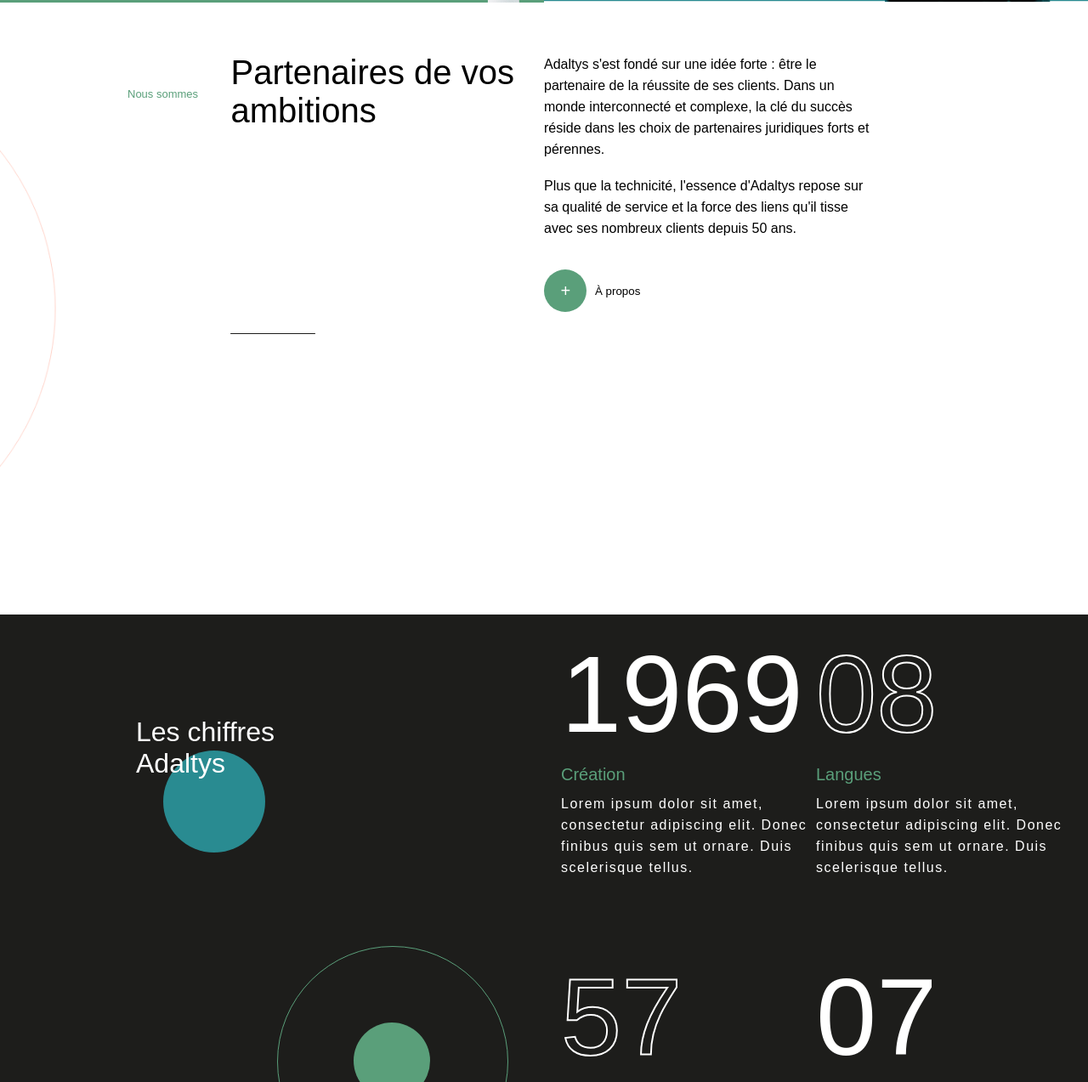
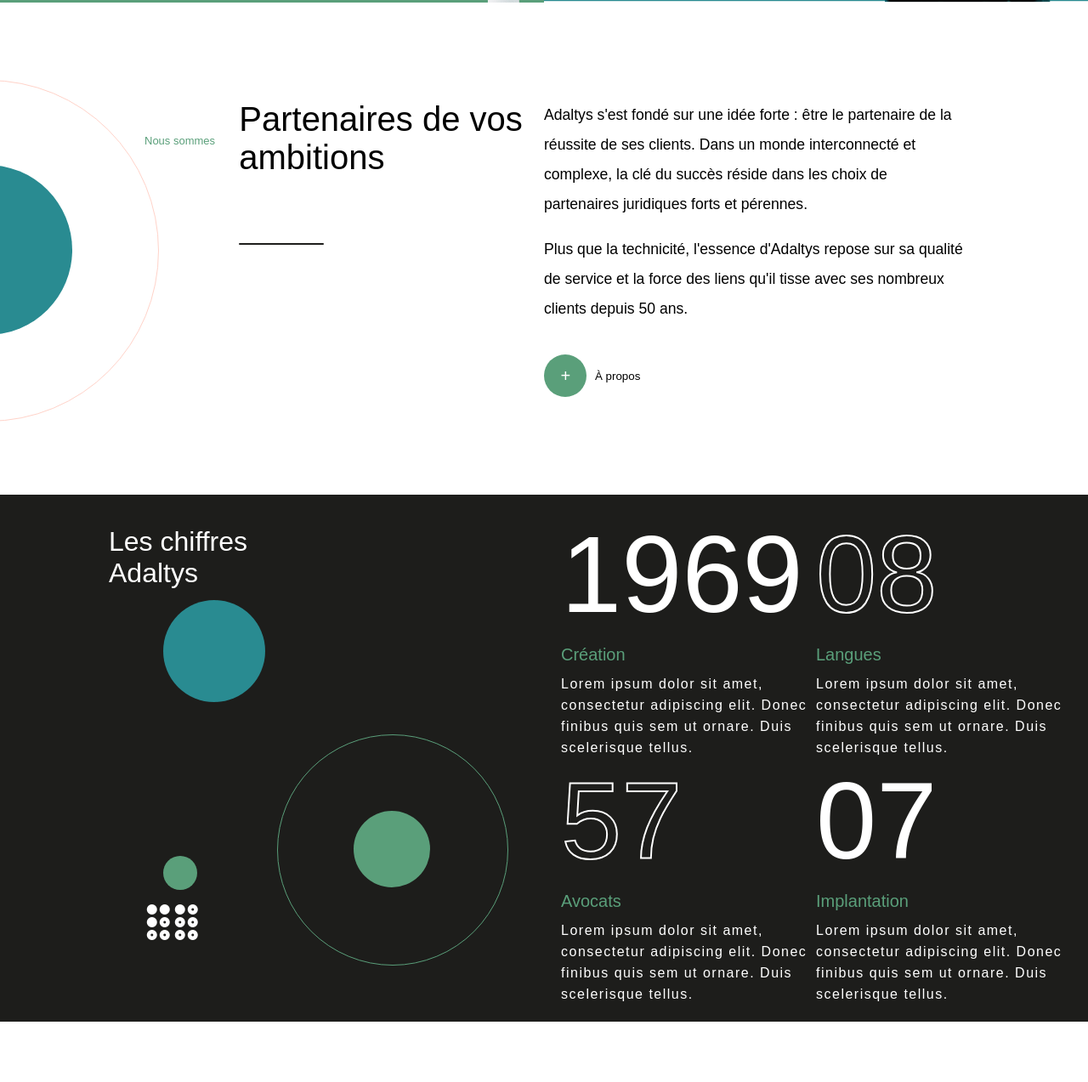
Before and after one commit to jawad-ch/adaltyTest, a plain HTML site: page index.html in a window 1280 px wide. Shown: the part 719-1992 px from the top of the page at 85% size. Drawn offline with Linux system fonts and the light colour scheme.

Commit message:
responsive

```diff
--- a/css/style.css
+++ b/css/style.css
@@ -262,9 +262,10 @@
 .hero-left-right {
   margin-top: 60px;
   display: flex;
-  /* flex-direction: column; */
+  /* flex-direction: row; */
   justify-content: center;
 }
+
 .hero-left,
 .hero-right {
   display: flex;
@@ -275,6 +276,7 @@
   height: 350px;
   color: white;
 }
+
 .hero-left p,
 .hero-right p {
   font-weight: 700;
@@ -329,32 +331,38 @@
 
 .partners {
   display: flex;
-  height: 90vh;
-  background-image: url(../img/partners.png);
-  background-repeat: no-repeat;
+  height: 100%;
   position: relative;
-  background-position: center center;
-  background-size: cover;
-  padding-top: 60px;
+  padding: 115px 0;
 }
 
-.partners .partners-ambitions .we {
-  font-size: small;
-  width: 50%;
-  color: var(--green-color);
-  padding-left: 150px;
-  padding-top: 40px;
+.partners .circle {
+  top: 33%;
+  left: -115px;
+  border-radius: 50%;
+  z-index: -1;
+  position: absolute;
+  width: 200px;
+  height: 200px;
+  background-color: var(--blue-color);
+}
+
+.partners .circle::after {
+  content: "";
+  top: -50%;
+  left: -50%;
+  border-radius: 50%;
+  width: 400px;
+  height: 400px;
+  position: absolute;
+  border: 1.5px solid var(--pink-color);
 }
 
 .partners .partners-ambitions {
   width: 50%;
   display: flex;
 }
-.partners .partners-ambitions .ambitions {
-  font-size: 40px;
-  position: relative;
-  display: flex;
-}
+
 .partners .partners-ambitions .ambitions:after {
   content: "";
   position: absolute;
@@ -373,6 +381,7 @@
 .partners .partners-desc p {
   line-height: 25px;
   font-size: 1rem;
+  font-weight: 500;
   width: 60%;
 }
 
@@ -401,7 +410,7 @@
 .numbers {
   width: 100%;
   /* padding: 100px 0; */
-  height: 100vh;
+  height: 100%;
   display: flex;
   background-color: var(--black-color);
 }
@@ -949,38 +958,179 @@
 
 /* Extra small devices (phones, 600px and down) */
 @media only screen and (max-width: 600px) {
+  /* header */
+
   header .top-header ul,
   header .bottom-header ul {
     display: none;
   }
-  .hero .quot {
-    flex-direction: column;
-    align-items: center;
-    width: 98%;
+
+  /* main */
+
+  main {
+    margin-top: 40px;
   }
 
+  /* hero */
+
   .hero .quot p {
-    width: 90%;
+    width: 100%;
+    font-size: 1.9rem;
+  }
+
+  .hero .quot {
+    padding: 0 5%;
+    display: flex;
+    justify-content: flex-end;
+    flex-direction: column;
   }
 
   .hero .quot::after {
     display: none;
   }
+
+  .hero-left-right {
+    flex-direction: column;
+  }
+
+  .hero-left,
+  .hero-right {
+    padding: 50px 40px 50px 50px;
+  }
+
+  .hero-left,
+  .hero-right,
+  .hero-left p,
+  .hero-right p {
+    width: 100%;
+    /* height: 350px; */
+  }
+
+  /* partners */
+
+  .partners {
+    padding: 115px 20px;
+  }
+  .partners .partners-ambitions {
+    margin-bottom: 10px;
+  }
+
+  .partners .partners-ambitions .we {
+    font-size: x-large;
+    color: var(--green-color);
+    padding: 0;
+    margin-bottom: 10px;
+  }
+
+  .partners .partners-ambitions .ambitions {
+    font-size: 30px;
+  }
+  .partners .partners-ambitions .ambitions::after {
+    display: none;
+  }
+
+  .partners,
+  .partners .partners-ambitions {
+    flex-direction: column;
+  }
+
+  .partners .partners-ambitions,
+  .partners .partners-desc {
+    width: 100%;
+  }
+
+  .partners .partners-desc p {
+    width: 100%;
+    font-size: 1.2rem;
+    line-height: 35px;
+  }
+  /* numbers */
+  .numbers .numbers-left {
+    display: none;
+  }
+
+  .numbers .numbers-details {
+    width: 100%;
+  }
+
+  .numbers .numbers-details .box {
+    width: 100%;
+    height: unset;
+    padding: 0 100px;
+  }
 }
 
 /* Small devices (portrait tablets and large phones, 600px and up) */
 @media only screen and (min-width: 600px) {
+  /* header */
   header .top-header ul,
   header .bottom-header ul {
     display: none;
   }
-  .hero .quot {
-    flex-direction: column;
-    align-items: center;
+  /* hero */
+  .hero .quot p {
+    width: 70%;
+    font-size: 1.9rem;
   }
 
   .hero .quot::after {
     display: none;
+  }
+
+  .hero-left-right {
+    flex-direction: column;
+  }
+  .hero-left,
+  .hero-right {
+    width: 100%;
+    height: 350px;
+  }
+
+  /* partners */
+
+  .partners {
+    padding: 115px 100px;
+  }
+  .partners .partners-ambitions {
+    margin-bottom: 10px;
+  }
+
+  .partners .partners-ambitions .we {
+    font-size: x-large;
+    color: var(--green-color);
+    padding: 0;
+    margin-bottom: 10px;
+  }
+
+  .partners .partners-ambitions .ambitions {
+    font-size: 30px;
+  }
+  .partners .partners-ambitions .ambitions::after {
+    display: none;
+  }
+
+  .partners,
+  .partners .partners-ambitions {
+    flex-direction: column;
+  }
+
+  .partners .partners-ambitions,
+  .partners .partners-desc {
+    width: 100%;
+  }
+
+  .partners .partners-desc p {
+    width: 100%;
+    font-size: 1.2rem;
+    line-height: 35px;
+  }
+
+  /* numbers */
+  .numbers .numbers-left {
+    display: none;
+  }
+  .numbers .numbers-details {
+    width: 100%;
   }
 }
 
@@ -988,6 +1138,76 @@
 @media only screen and (min-width: 768px) {
   .hero .quot p {
     width: 60%;
+  }
+  .hero-left-right {
+    flex-direction: column;
+  }
+  .hero-left,
+  .hero-right {
+    width: 100%;
+    height: 350px;
+  }
+
+  /* partners */
+
+  .partners {
+    padding: 115px 200px;
+  }
+  .partners .partners-ambitions {
+    margin-bottom: 10px;
+  }
+
+  .partners .partners-ambitions .we {
+    font-size: x-large;
+    padding: 0;
+    margin-bottom: 10px;
+  }
+
+  .partners .partners-ambitions .ambitions {
+    font-size: 30px;
+  }
+  .partners .partners-ambitions .ambitions::after {
+    display: none;
+  }
+
+  .partners,
+  .partners .partners-ambitions {
+    flex-direction: column;
+  }
+
+  .partners .partners-ambitions,
+  .partners .partners-desc {
+    width: 100%;
+  }
+
+  .partners .partners-desc p {
+    width: 100%;
+    font-size: 1.2rem;
+    line-height: 35px;
+  }
+
+  /* numbers */
+  .numbers .numbers-details {
+    width: 80%;
+  }
+  .numbers .numbers-left {
+    width: 20%;
+    display: flex;
+  }
+
+  .numbers .numbers-left p {
+    top: 6%;
+    left: 20%;
+  }
+
+  .numbers .numbers-left .shapes .dotes {
+    bottom: 0;
+    left: 0;
+  }
+
+  .numbers .numbers-left .shapes .circle3 {
+    top: 15%;
+    left: 401%;
   }
 }
 
@@ -999,6 +1219,76 @@
 
 /* Large devices (laptops/desktops, 992px and up) */
 @media only screen and (min-width: 992px) {
+  .hero-left-right {
+    flex-direction: row;
+  }
+  .hero-left,
+  .hero-right {
+    width: 100%;
+    height: 350px;
+  }
+
+  /* partners */
+
+  .partners {
+    padding: 115px 20px;
+  }
+  .partners .partners-ambitions {
+    margin-bottom: 10px;
+  }
+
+  .partners .partners-ambitions .we {
+    font-size: small;
+    width: 50%;
+    color: var(--green-color);
+    padding-left: 110px;
+    padding-top: 40px;
+  }
+
+  .partners .partners-ambitions .ambitions {
+    font-size: 30px;
+    position: relative;
+    display: flex;
+  }
+
+  .partners .partners-ambitions .ambitions::after {
+    display: block;
+  }
+
+  .partners,
+  .partners .partners-ambitions {
+    flex-direction: row;
+  }
+
+  .partners .partners-ambitions,
+  .partners .partners-desc {
+    width: 50%;
+  }
+
+  .partners .partners-desc p {
+    width: 100%;
+    font-size: 1.1rem;
+    line-height: 35px;
+  }
+
+  /* numbers */
+
+  .numbers .numbers-details {
+    width: 70%;
+  }
+  .numbers .numbers-left {
+    width: 30%;
+    display: flex;
+  }
+  .numbers .numbers-left .shapes .circle3 {
+    top: 60%;
+    left: 65%;
+  }
+
+  .numbers .numbers-left .shapes .dotes {
+    bottom: 15%;
+    left: 27%;
+  }
 }
 
 /* Extra large devices (large laptops and desktops, 1200px and up) */
@@ -1017,4 +1307,55 @@
     flex-direction: row;
     justify-content: center;
   }
+
+  /* partners */
+
+  .partners {
+    padding: 115px 20px;
+  }
+  .partners .partners-ambitions {
+    margin-bottom: 10px;
+  }
+
+  .partners .partners-ambitions .we {
+    font-size: small;
+    width: 50%;
+    color: var(--green-color);
+    padding-left: 150px;
+    padding-top: 40px;
+  }
+
+  .partners .partners-ambitions .ambitions {
+    font-size: 40px;
+    position: relative;
+    display: flex;
+  }
+
+  .partners .partners-ambitions .ambitions::after {
+    display: block;
+  }
+
+  .partners,
+  .partners .partners-ambitions {
+    flex-direction: row;
+  }
+
+  .partners .partners-ambitions,
+  .partners .partners-desc {
+    width: 100%;
+  }
+
+  .partners .partners-desc p {
+    width: 80%;
+    font-size: 1.1rem;
+    line-height: 35px;
+  }
+
+  /* numbers */
+  .numbers .numbers-details {
+    width: 50%;
+  }
+  .numbers .numbers-left {
+    width: 50%;
+  }
 }
--- a/index.html
+++ b/index.html
@@ -130,6 +130,7 @@
         </div>
       </section>
       <section class="partners">
+        <div class="circle"></div>
         <div class="partners-ambitions">
           <div class="we">Nous sommes</div>
           <div class="ambitions">Partenaires de vos ambitions</div>
```
